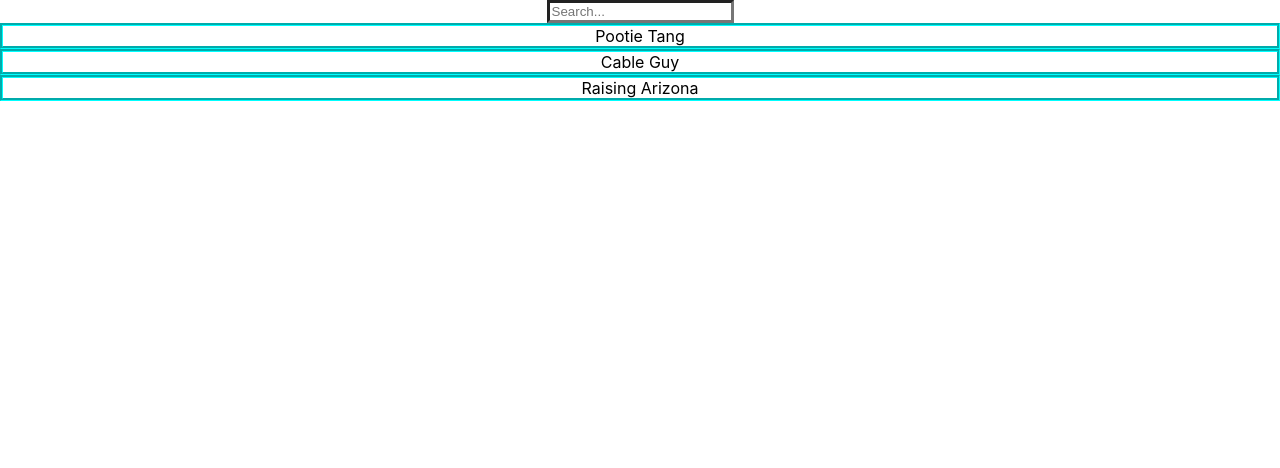
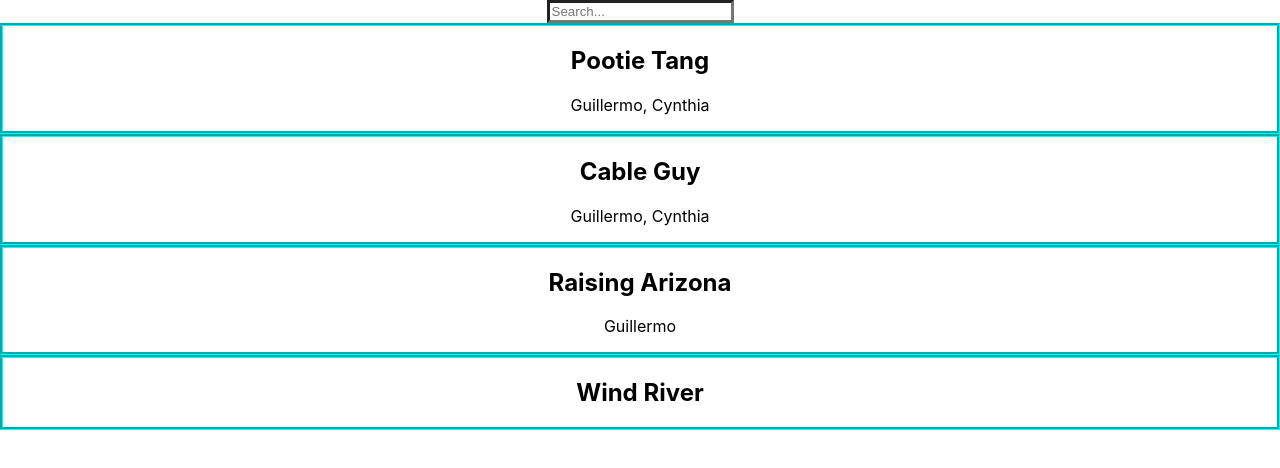
Before and after one commit to VALE46GP/watch-with-me, a React (Create React App) app: page / in a window 1280 px wide. Shown: the top 468 px of the page. Built offline with nearby package versions, Linux system fonts and the light colour scheme.

Commit message:
render withwhom with each title

```diff
--- a/src/components/App.js
+++ b/src/components/App.js
@@ -8,8 +8,20 @@
         super(props);
         this.state = {
             searchInput: '',
-            all: [{title: 'Pootie Tang'}, {title: 'Cable Guy'}, {title: 'Raising Arizona'}],
-            results: [{title: 'Pootie Tang'}, {title: 'Cable Guy'}, {title: 'Raising Arizona'}],
+            all: [],
+            results: [{
+                title: 'Pootie Tang',
+                withwhom: ['Guillermo', 'Cynthia'],
+            }, {
+                title: 'Cable Guy',
+                withwhom: ['Guillermo', 'Cynthia'],
+            }, {
+                title: 'Raising Arizona',
+                withwhom: ['Guillermo'],
+            }, {
+                title: 'Wind River',
+                withwhom: [],
+            }],
         };
         this.handleSearchInputChange = this.handleSearchInputChange.bind(this);
     }
@@ -26,7 +38,7 @@
         return (
             <div className="App">
                 <Search handleChange={this.handleSearchInputChange}/>
-                {results.map(item => <ListItem item={item.title} key={item.title}/>)}
+                {results.map(item => <ListItem item={item} key={item.title}/>)}
             </div>
         );
     }
--- a/src/components/ListItem.js
+++ b/src/components/ListItem.js
@@ -1,8 +1,12 @@
 import React from 'react';
 
 function ListItem(props) {
+    const { item } = props;
     return (
-        <div className="list-item">{props.item}</div>
+        <div className="list-item">
+            <h2>{item.title}</h2>
+            <p>{item.withwhom.join(', ')}</p>
+        </div>
     );
 }
 
```
